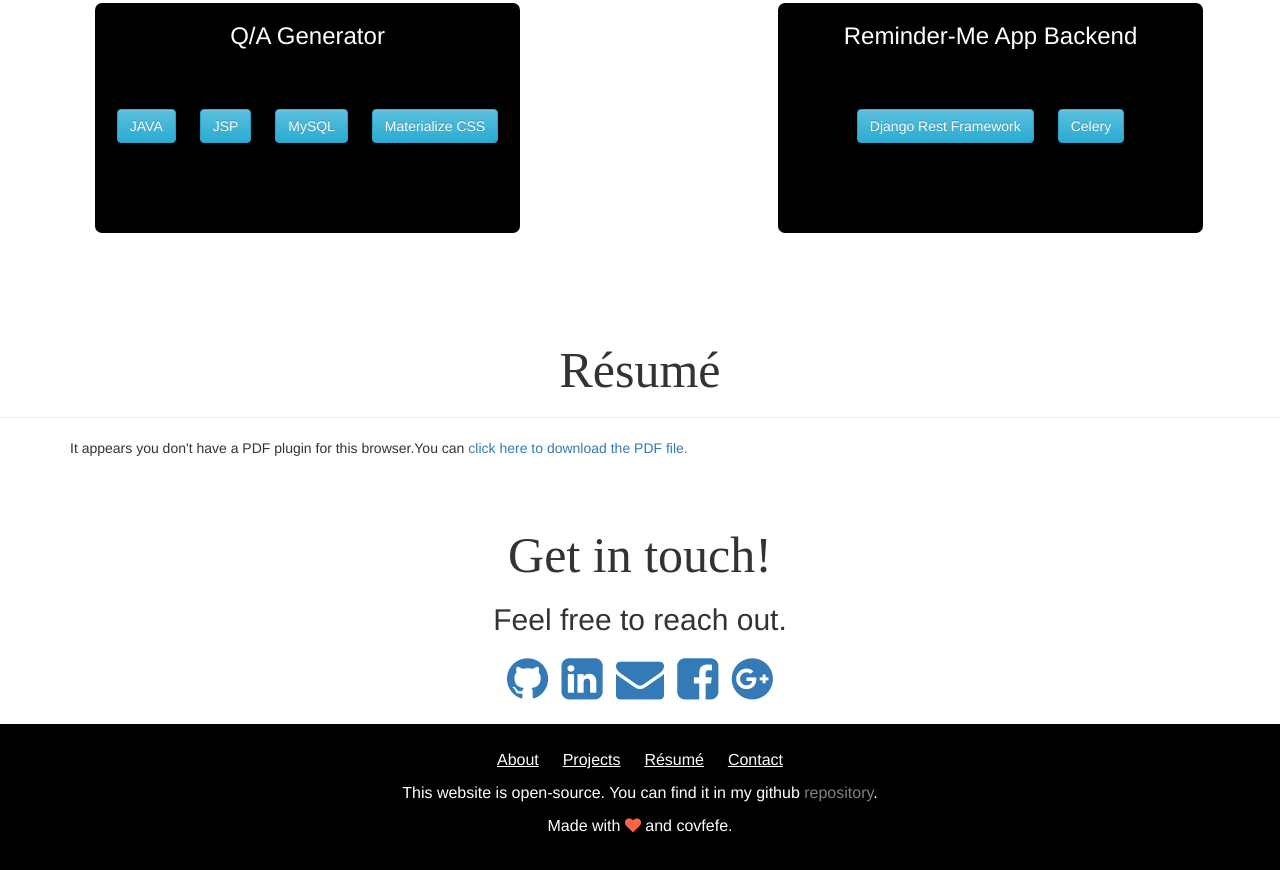
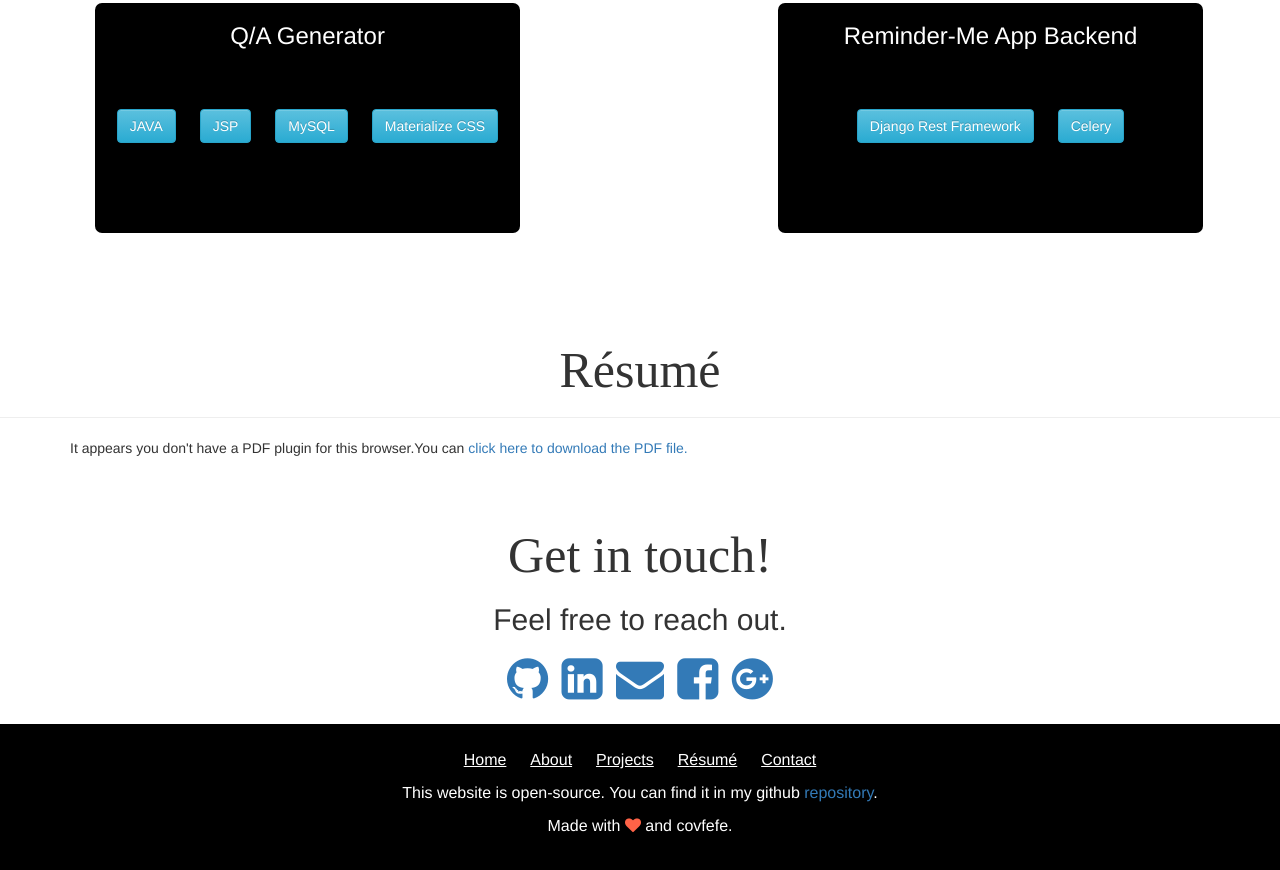
Before and after one commit to soutiwari/soutiwari.github.io, a plain HTML site: page index.html in a window 1280 px wide. Shown: the part 1967-2837 px from the top of the page. Drawn offline with nearby package versions, Linux system fonts and the light colour scheme; some packages are replaced by stand-ins of ours; a script that the page names is missing; a web font is replaced by a local one.

Commit message:
Update index.html

```diff
--- a/index.html
+++ b/index.html
@@ -227,13 +227,14 @@
 	<footer>
 		<p>
 			<ul>
+				<li><a href="#landpage">Home</a></li>
 				<li><a href="#about">About</a></li>
 				<li><a href="#projects">Projects</a></li>
 				<li><a href="#resume">R<span>&eacute;</span>sum<span>&eacute;</span></a></li>
 				<li><a href="#contact">Contact</a></li>
 			</ul>
 		</p>
-				<p>This website is open-source. You can find it in my github <a href="https://github.com/soutiwari/soutiwari.github.io" title="personal-website repo" style="color: grey;">repository</a>.</p>
+				<p>This website is open-source. You can find it in my github <a href="https://github.com/soutiwari/soutiwari.github.io" title="personal-website repo">repository</a>.</p>
 				<p>Made with <i class="fa fa-heart faa-pulse animated faa-fast"></i> and covfefe.</p>
 
 		</footer>
```
